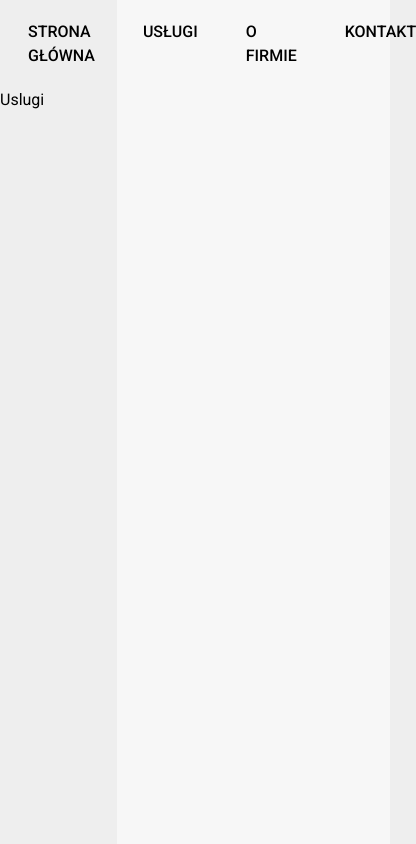
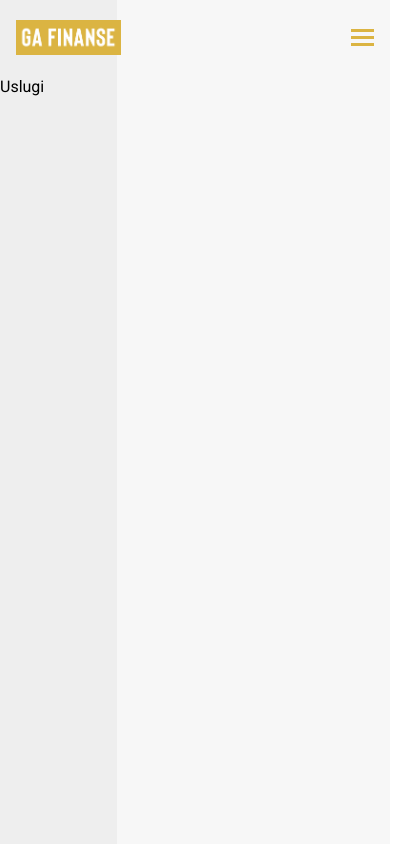
Before and after one commit to kattata/ga-finanse-v2, a Next.js app: page /uslugi in a window 390 px wide. Shown: the whole page, 416 px wide, since content can reach past the window. Built offline with nearby package versions, Linux system fonts and the light colour scheme.

Commit message:
Navigation

```diff
--- a/app/globals.css
+++ b/app/globals.css
@@ -40,3 +40,35 @@ body {
   max-width: var(--max-width-container);
   padding-inline: var(--container-padding);
 }
+
+.burger {
+  position: relative;
+  background-color: var(--color-primary-yellow);
+  height: 3px;
+  width: 23px;
+  cursor: pointer;
+  z-index: 1;
+  transition: all 0.3s ease-in-out;
+
+  &::before {
+    content: "";
+    background-color: var(--color-primary-yellow);
+    height: 3px;
+    width: 23px;
+    position: absolute;
+    top: -7px;
+    left: 0;
+    transition: all 0.3s ease-in-out;
+  }
+
+  &::after {
+    content: "";
+    background-color: var(--color-primary-yellow);
+    height: 3px;
+    width: 23px;
+    position: absolute;
+    top: 7px;
+    left: 0;
+    transition: all 0.3s ease-in-out;
+  }
+}
--- a/app/layout.tsx
+++ b/app/layout.tsx
@@ -1,7 +1,7 @@
 import type { Metadata } from "next";
 import { Roboto } from "next/font/google";
 import "./globals.css";
-import { Header } from "@/components/global/header";
+import { Header } from "@/components/global/header/header";
 import { NextIntlClientProvider } from "next-intl";
 
 const robotoSans = Roboto({
--- a/app/styles/_colors.css
+++ b/app/styles/_colors.css
@@ -1,5 +1,5 @@
 @theme inline {
   /* --color-*: initial; Removes all default TW colors. */
 
-  --color-primary: #dbb442;
+  --color-primary-yellow: #dbb442;
 }
--- a/components/global/header.tsx
+++ b/components/global/header/desktop-header.tsx
@@ -1,8 +1,8 @@
+import { useTranslations } from "next-intl";
 import Image from "next/image";
 import Link from "next/link";
-import { useTranslations } from "next-intl";
 
-export function Header() {
+export function DesktopHeader() {
   const t = useTranslations("Global.Header.Navigation");
 
   return (
--- /dev/null
+++ b/components/global/header/header.tsx
@@ -0,0 +1,20 @@
+import { NextIntlClientProvider } from "next-intl";
+import { DesktopHeader } from "./desktop-header";
+import { MobileHeader } from "./mobile-header";
+
+export function Header() {
+  return (
+    <>
+      {/* TODO: Hide with isMobile */}
+      <div className="hidden md:block">
+        <DesktopHeader />
+      </div>
+
+      <NextIntlClientProvider>
+        <div className="block md:hidden">
+          <MobileHeader />
+        </div>
+      </NextIntlClientProvider>
+    </>
+  );
+}
--- /dev/null
+++ b/components/global/header/mobile-header.tsx
@@ -0,0 +1,57 @@
+"use client";
+
+import { useTranslations } from "next-intl";
+import Image from "next/image";
+import Link from "next/link";
+import { useState } from "react";
+
+export function MobileHeader() {
+  const [isMenuOpen, setIsMenuOpen] = useState(false);
+
+  const t = useTranslations("Global.Header.Navigation");
+
+  return (
+    <>
+      <header className="flex items-center justify-between gap-3 uppercase w-full container mx-auto py-5">
+        <Link href={"/"}>
+          <Image
+            src="/icons/ga-finanse.png"
+            alt="GA Finanse Logo"
+            width={105}
+            height={35}
+            loading="eager"
+          />
+        </Link>
+
+        <button onClick={() => setIsMenuOpen(!isMenuOpen)}>
+          <div className="burger"></div>
+        </button>
+      </header>
+
+      <div
+        className={
+          isMenuOpen
+            ? "block px-4 py-5 bg-white absolute top-0 left-0 w-full h-screen"
+            : "hidden"
+        }
+      >
+        <Link href={"/"}>
+          <Image
+            src="/icons/ga-finanse.png"
+            alt="GA Finanse Logo"
+            width={105}
+            height={35}
+            loading="eager"
+          />
+        </Link>
+
+        <nav className="flex flex-col gap-4 font-medium mt-10 uppercase">
+          <Link href={"/"}>{t("Home")}</Link>
+          <Link href={"/"}>{t("Services")}</Link>
+          <Link href={"/"}>{t("About")}</Link>
+          <Link href={"/"}>{t("Contact")}</Link>
+        </nav>
+      </div>
+    </>
+  );
+}
```
